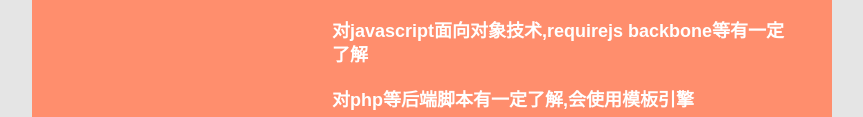
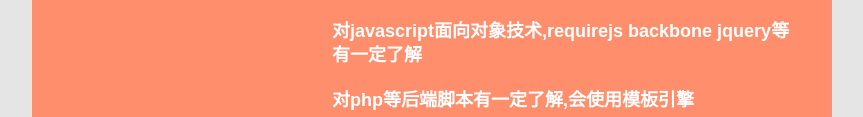
Before and after one commit to srw4115/srw4115.github.io, a plain HTML site: page index.html in a window 1280 px wide. Shown: the part 680-797 px from the top of the page, without its empty margins (208-1071 px from the left). Drawn offline with Linux system fonts and the light colour scheme.

Commit message:
srw4115
text

```diff
--- a/index.html
+++ b/index.html
@@ -54,7 +54,7 @@
             <div class="container skill">
                 <div>熟练使用css html javascript</div>
                 <div>对html5 css3有一定了解,了解使用createjs套件和原生javascript,曾参与过卡牌游戏开发</div>
-                <div>对javascript面向对象技术,requirejs backbone等有一定了解</div>
+                <div>对javascript面向对象技术,requirejs backbone jquery等有一定了解</div>
                 <div>对php等后端脚本有一定了解,会使用模板引擎</div>
             </div>
         </section>
```
